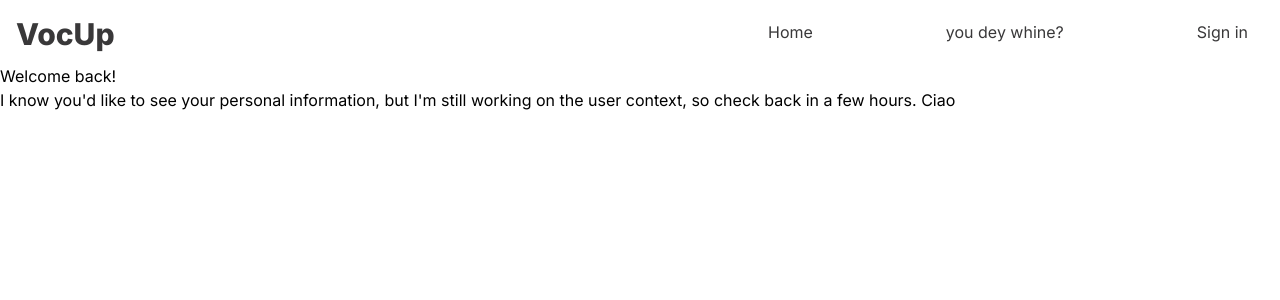
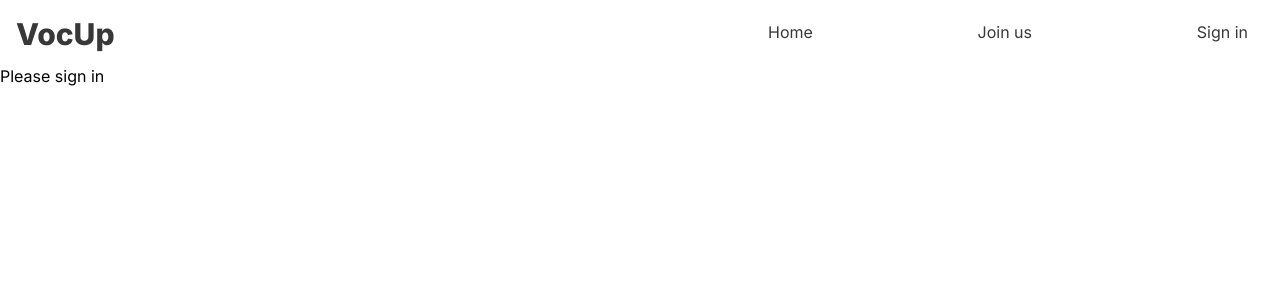
Before and after one commit to OvyEvbodi/vocup_client, a Next.js app: page /profile in a window 1280 px wide. Shown: the top 300 px of the page. Built offline with nearby package versions, Linux system fonts and the light colour scheme.

Commit message:
Connect auth pages to profile page

```diff
--- a/app/profile/components/ProfileSection.tsx
+++ b/app/profile/components/ProfileSection.tsx
@@ -1,12 +1,13 @@
 'use client'
 
 // import user context
+import { UserState } from '@/contexts/UserContext'
 
-const ProfileSection = () => {
+const ProfileSection = ( user: UserState ) => {
 
   return (
     <section>
-      <h1>Welcome back!</h1>
+      <h1>Welcome back!{ JSON.stringify(user)}</h1>
       <p>I know you&apos;d like to see your personal information, but I&apos;m still working on the user context, so check back in a few hours. Ciao</p>
     </section>
   )
--- a/app/profile/page.tsx
+++ b/app/profile/page.tsx
@@ -1,12 +1,25 @@
-import BoopButton from '@/components/WordLookUp'
+'use client'
+// import BoopButton from '@/components/WordLookUp'
 import ProfileSection from './components/ProfileSection'
+import useUserContext from '@/contexts/UserContext'
+import useSignInContext from '@/contexts/SignInContext'
+import Link from 'next/link';
 
 const Profile = () => {
-    return (
-    <main>
-        <ProfileSection />
-    </main>
-    )
+
+  const { User } = useUserContext();
+  const { isSignedIn } = useSignInContext();
+  return (
+  <main>
+    <div>
+      {
+        isSignedIn ?
+          <ProfileSection { ...User } /> :
+          <Link href='/signin'>Please sign in</Link>
+      }
+    </div>
+  </main>
+  )
 }
 
 export default Profile
--- a/app/signup/page.tsx
+++ b/app/signup/page.tsx
@@ -1,5 +1,4 @@
 import SignupForm from '@/components/SignupForm'
-
 
 const Signup = () => {
     return (
--- a/components/Header.tsx
+++ b/components/Header.tsx
@@ -4,7 +4,7 @@ import useSignInContext from "@/contexts/SignInContext";
 
 const Header = () => {
 
-  const { isSignedIn, setIsSignedIn } = useSignInContext();
+  const { isSignedIn } = useSignInContext();
   return (
     <header className="text-dark_text p-4  h-[8vh] flex justify-between">
       <h1 className="font-extrabold text-xl lg:text-3xl">VocUp</h1>
@@ -13,7 +13,7 @@ const Header = () => {
         {
           isSignedIn ?
           <Link href="/profile" className="nav_link">Profile</Link> :
-          <Link href="/signin" className="nav_link">you dey whine?</Link>
+          <Link href="/signup" className="nav_link">Join us</Link>
         }
         <Link href="/signin" className="nav_link">Sign in</Link>
       </nav>
--- a/components/SignupForm.tsx
+++ b/components/SignupForm.tsx
@@ -56,7 +56,7 @@ const SignupForm = () => {
 
       if ( status === 200 ) {
         //route to profile
-        router.push('/profile')
+        router.push('/signin')
       }
     } catch (error) {
       console.log(error)
--- a/contexts/UserContext.tsx
+++ b/contexts/UserContext.tsx
@@ -3,7 +3,7 @@
 import { Reducer, useReducer, useContext, createContext } from 'react'
 
 // user interface
-interface UserState {
+export interface UserState {
     email: string;
     username: string;
     createdAt: Date | null;
```
